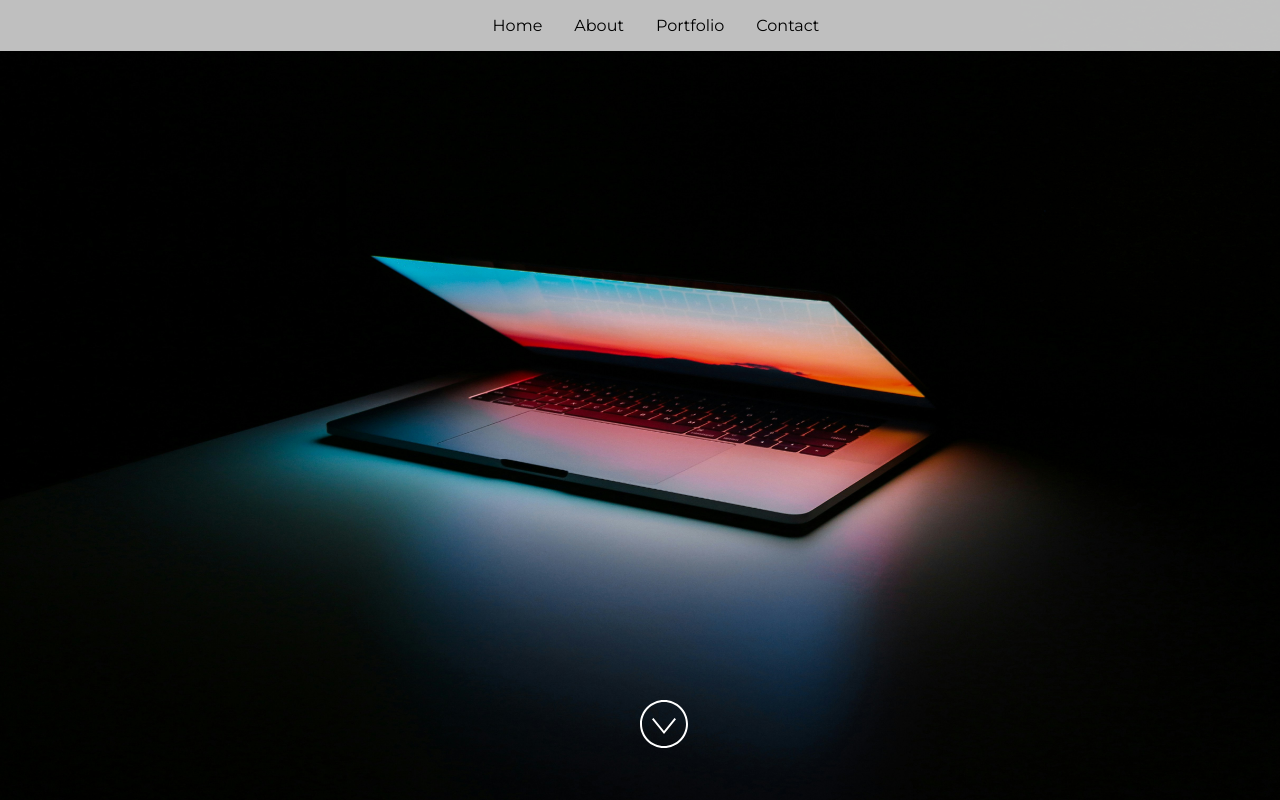
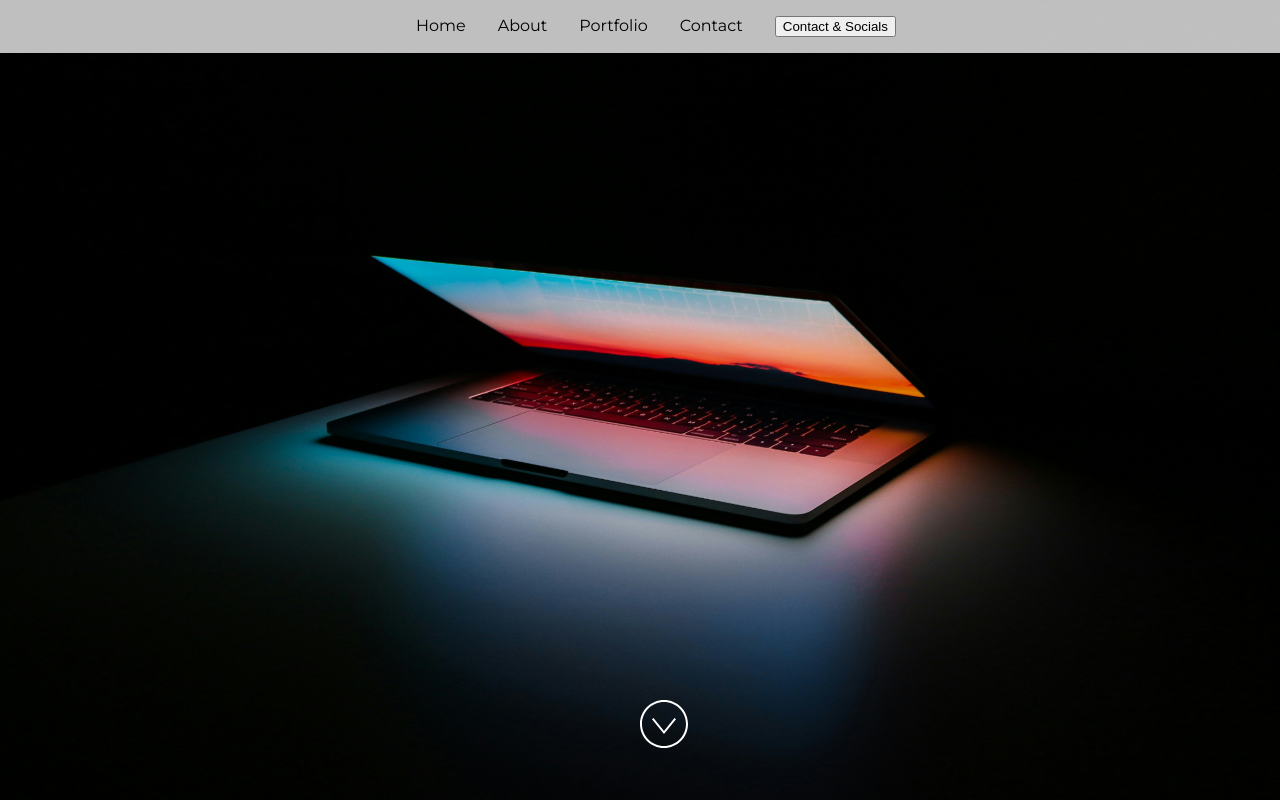
Before and after one commit to alirooghwall/Portfolio, a React (Vite) app: page / in a window 1280 px wide. Built offline with nearby package versions, Linux system fonts and the light colour scheme; grey boxes are pictures that could not be loaded.

Commit message:
Formatting

```diff
--- a/src/App.jsx
+++ b/src/App.jsx
@@ -4,7 +4,7 @@
  * To contain application wide settings, routes, state, etc.
  */
 
-import React from "react";
+import React, { useRef } from "react";
 
 import About from "./Components/About";
 import Footer from "./Components/Footer";
@@ -39,12 +39,30 @@ const primaryColor = "#4E567E";
 const secondaryColor = "#D2F1E4";
 
 const App = () => {
+  const sitePropsRef = useRef(null);
+
+  const handleScrollToSiteProps = () => {
+    if (sitePropsRef.current) {
+      sitePropsRef.current.scrollIntoView({ behavior: "smooth" });
+    }
+  };
+
   return (
     <div id="main">
-      <Header />
+      <Header onScrollToSiteProps={handleScrollToSiteProps} />
       <Home name={siteProps.name} title={siteProps.title} />
       <About />
       <Portfolio />
+      {/* Add a section for siteProps */}
+      <section ref={sitePropsRef} style={{ padding: "2rem 0", background: secondaryColor }}>
+        <h2>Contact & Socials</h2>
+        <ul>
+          <li>Name: {siteProps.name}</li>
+          <li>Title: {siteProps.title}</li>
+          {siteProps.gitHub && <li>GitHub: {siteProps.gitHub}</li>}
+          {/* Add other socials as needed */}
+        </ul>
+      </section>
       <Footer {...siteProps} primaryColor={primaryColor} secondaryColor={secondaryColor} />
     </div>
   );
--- a/src/Components/Header.jsx
+++ b/src/Components/Header.jsx
@@ -6,7 +6,7 @@
  */
 import React from "react";
 
-const Header = () => {
+const Header = ({ onScrollToSiteProps }) => {
   return (
     <div
       style={{
@@ -25,6 +25,7 @@ const Header = () => {
       <a href="#about">About</a>
       <a href="#portfolio">Portfolio</a>
       <a href="#footer">Contact</a>
+      <button onClick={onScrollToSiteProps}>Contact & Socials</button>
     </div>
   );
 };
--- a/src/Components/Portfolio.jsx
+++ b/src/Components/Portfolio.jsx
@@ -63,10 +63,8 @@ const Portfolio = () => {
       <div style={{ display: "flex", flexDirection: "row", paddingTop: "3rem" }}>
         <div style={{ maxWidth: "40%", alignSelf: "center" }}>
           <img
-            src={image}
-            style={{ height: "90%", width: "100%", objectFit: "cover" }}
-            alt={imageAltText}
-          />
+          src={image}
+          style={{ height: "90%", width: "100%", objectFit: "cover", animation: "1s ease-out 0s 1 slideInLeft" }} />
         </div>
         <div className="container">
           {projectList.map((project) => (
--- a/src/styles.css
+++ b/src/styles.css
@@ -123,3 +123,20 @@ img.socialIcon {
   height: 30px;
   width: 30px;
 }
+
+/* Slide In Left Animation */
+@keyframes slideInLeft {
+  from {
+    opacity: 0;
+    transform: translateX(-50px);
+  }
+  to {
+    opacity: 1;
+    transform: translateX(0);
+  }
+}
+
+/* Utility class to use the animation */
+.slide-in-left {
+  animation: slideInLeft 0.8s ease-out;
+}
```
